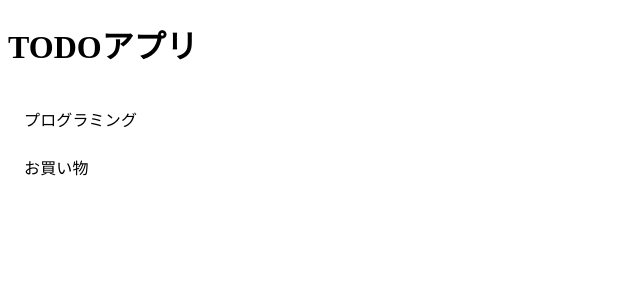
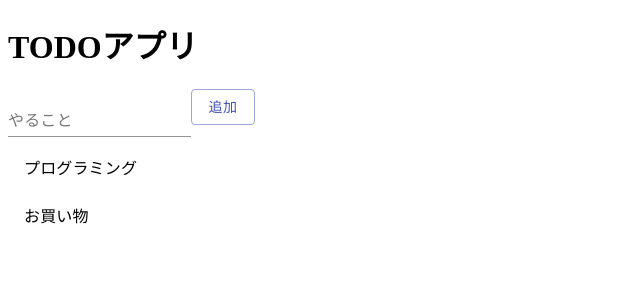
Before and after one commit to OnoS07/React_memo_app, a React (Create React App) app: page / in a window 1280 px wide. Shown: the top 300 px of the page, without its empty margins (0-640 px from the left). Built offline with nearby package versions, Linux system fonts and the light colour scheme.

Commit message:
[add]FormCompoment

```diff
--- a/src/App.js
+++ b/src/App.js
@@ -1,5 +1,6 @@
 import React from 'react';
 import TodoList from './TodoList'
+import Form from './Form';
 
 class App extends React.Component {
     constructor(props) {
@@ -13,6 +14,7 @@ class App extends React.Component {
       return (
         <div>
           <h1>TODOアプリ</h1>
+          <Form></Form>
           <TodoList list = {this.state.list} />
         </div>
       );
--- /dev/null
+++ b/src/Form.js
@@ -0,0 +1,16 @@
+import React from 'react';
+import TextField from '@material-ui/core/TextField';
+import Button from '@material-ui/core/Button';
+
+function Form(){
+    return(
+        <form>
+            <TextField name = "value" label = "やること" />
+            <Button type = "submit" variant = "outlined" color = "primary">
+                追加
+            </Button>
+        </form>
+    );
+}
+
+export default Form;
```
Also changed, not shown: 1 other file (tests, documents, lock files or other folders).
